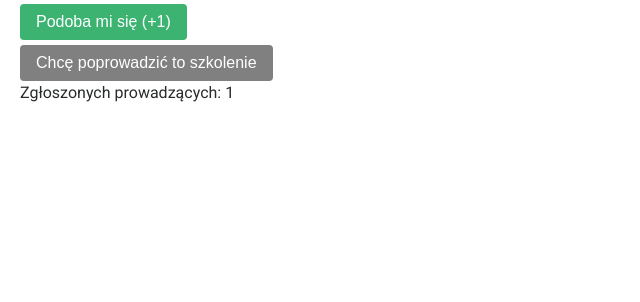
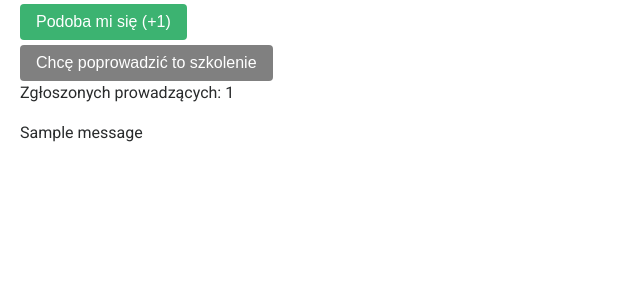
Before and after one commit to nadrowskyy/organize-application, a Django app: page /subjects_list/ in a window 1280 px wide. Shown: the part 277-579 px from the top of the page, without its empty margins (0-640 px from the left). Run offline with Django 3.2, Linux system fonts and the light colour scheme; tables that the repository leaves empty hold one stand-in row (values such as "Sample post"); one stand-in notice (Sample message) is shown; some libraries are stand-ins or nearby versions.

Commit message:
fixed displaying error messages

```diff
--- a/scheduler_project/schedule/templates/schedule/subjects_list.html
+++ b/scheduler_project/schedule/templates/schedule/subjects_list.html
@@ -39,6 +39,9 @@
               Chcę poprowadzić to szkolenie
           </button>
               <p>Zgłoszonych prowadzących: {{i.lead_count}}</p></form></div>
+                {% for message in messages %}
+                     <p>{{ message }}</p>
+                {% endfor %}
           </form>
       </div>
     <div>
```
